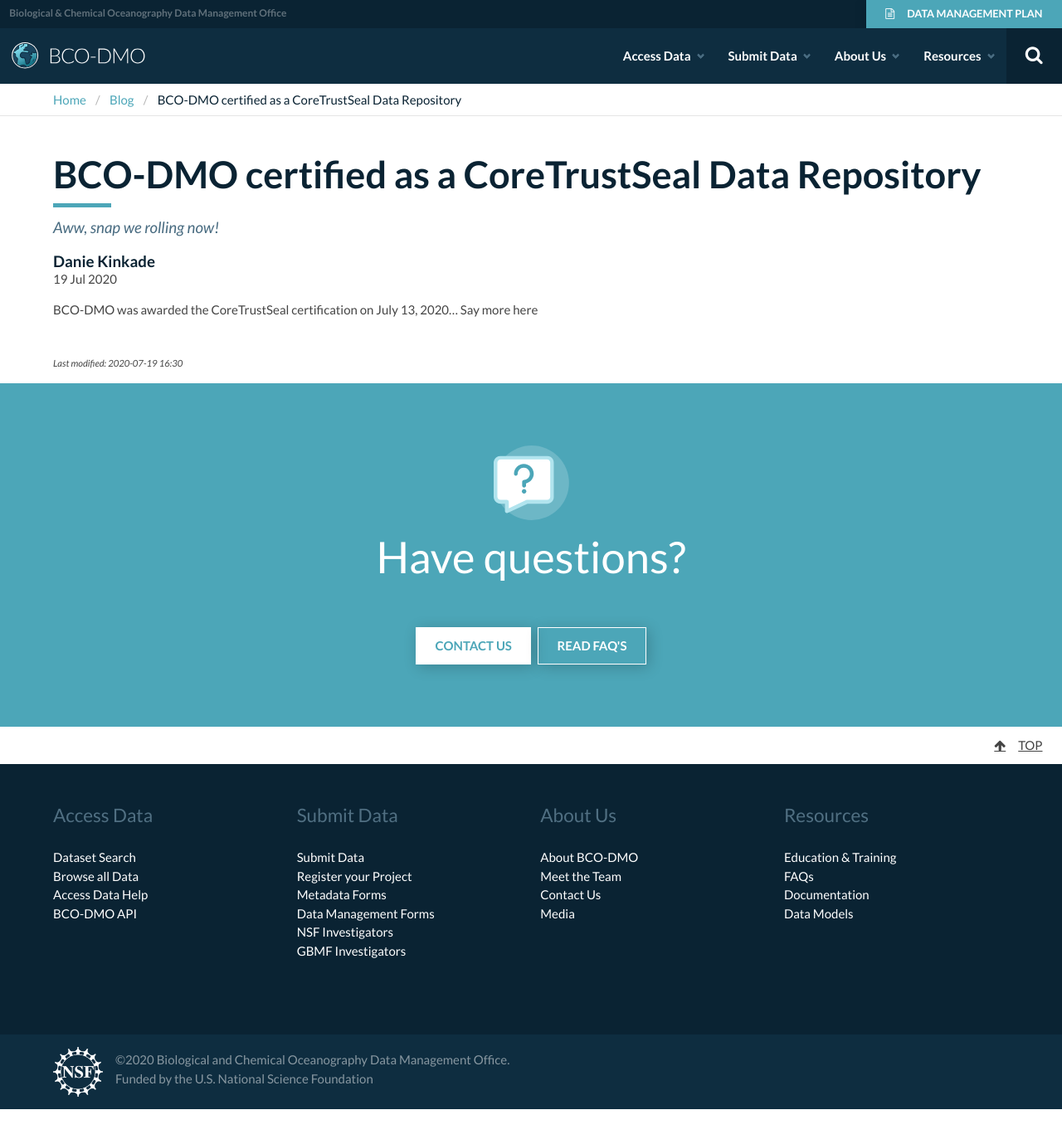
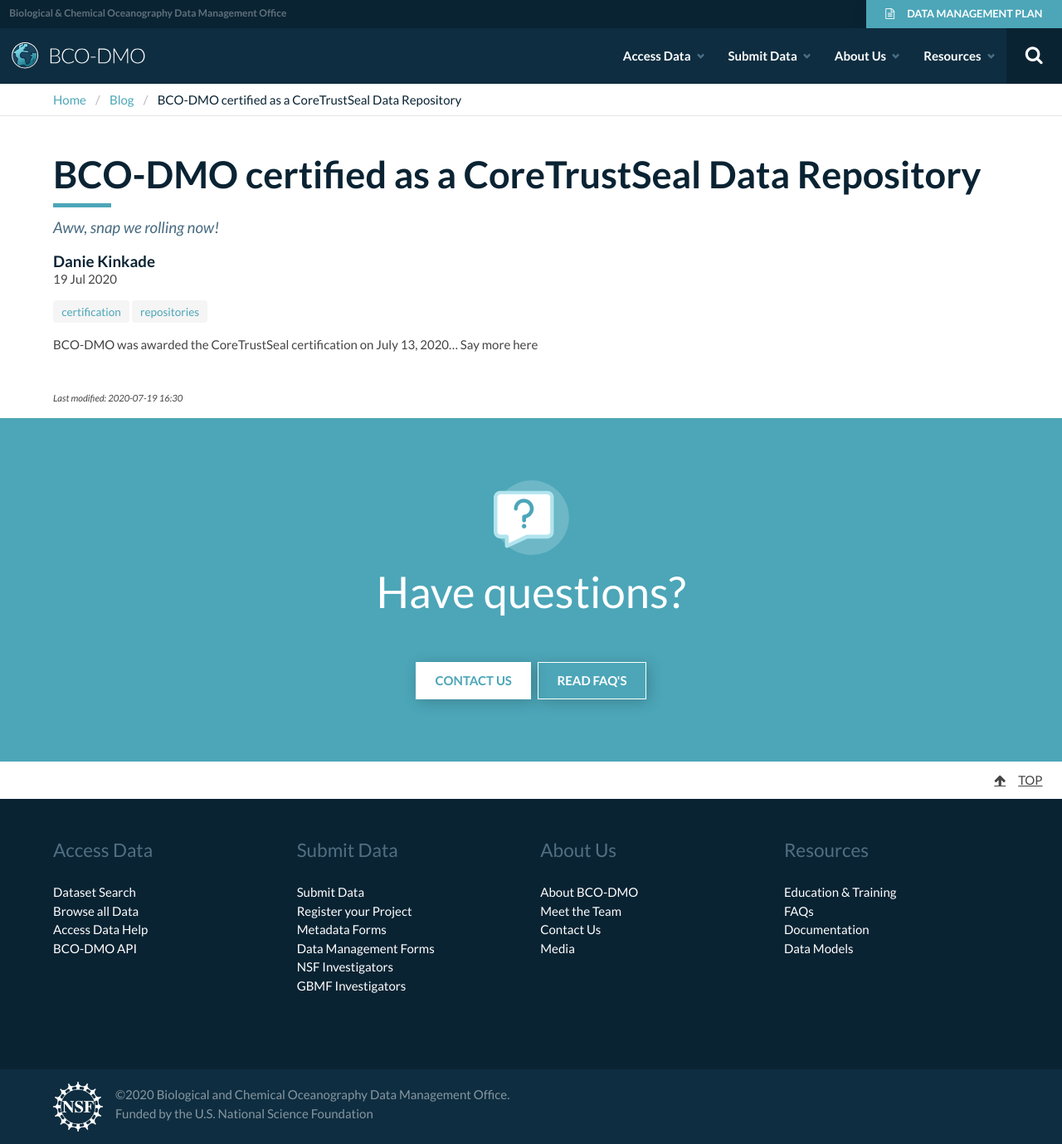
Before and after one commit to BCODMO/blog.bco-dmo.org, a Jekyll site: the page built from _posts/2020-07-19-core-trust-seal-certification.md, in a window 1280 px wide. Shown: the whole page at 83% size. Built offline with Jekyll 4.4.1, drawn with Linux system fonts in a browser that asks for light colours; before the commit the page ends 1337 px from its top, so only the background shows below that.

Commit message:
Update post.html

```diff
--- a/_layouts/post.html
+++ b/_layouts/post.html
@@ -9,12 +9,12 @@
 {% assign author = site.data.authors[page.author] %}
 <h5 class="title is-5 margin-top-1 margin-bot-0">{{ author.name }}</h5>
 <p class="margin-bot-1">{{ page.date | date_to_string }}</p>
-{% if page.keywords %}
-<p class="margin-bot-1">
-{% for tag in page.tags %}
-  {% include tag.html tag=tag %}
-{% endfor %}
-</p>
+{% if page.tags %}
+  <p class="margin-bot-1">
+  {% for tag in page.tags %}
+    {% include tag.html tag=tag %}
+  {% endfor %}
+  </p>
 {% endif %}
 <div class="columns">
   <div class="column">
```
